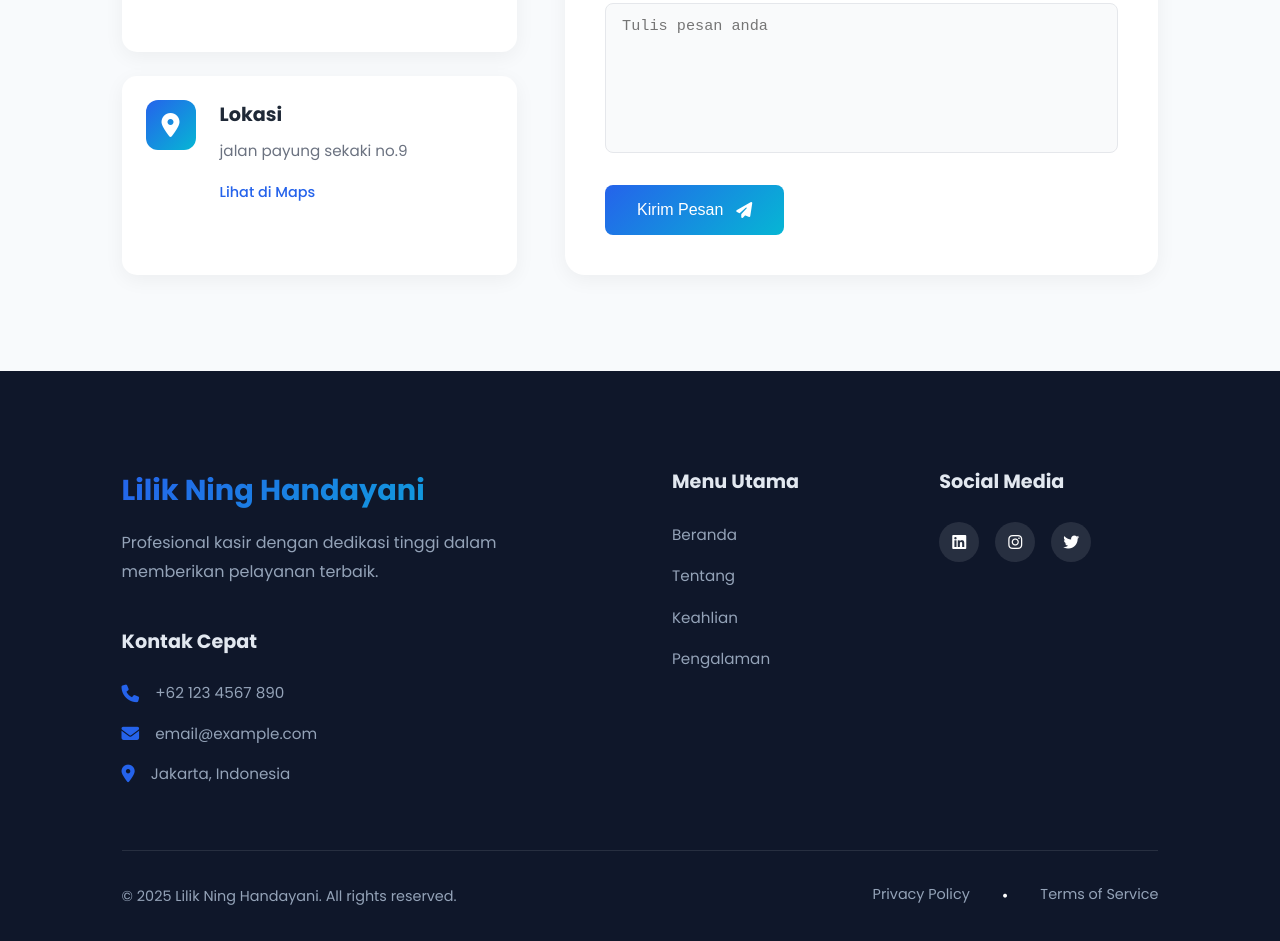
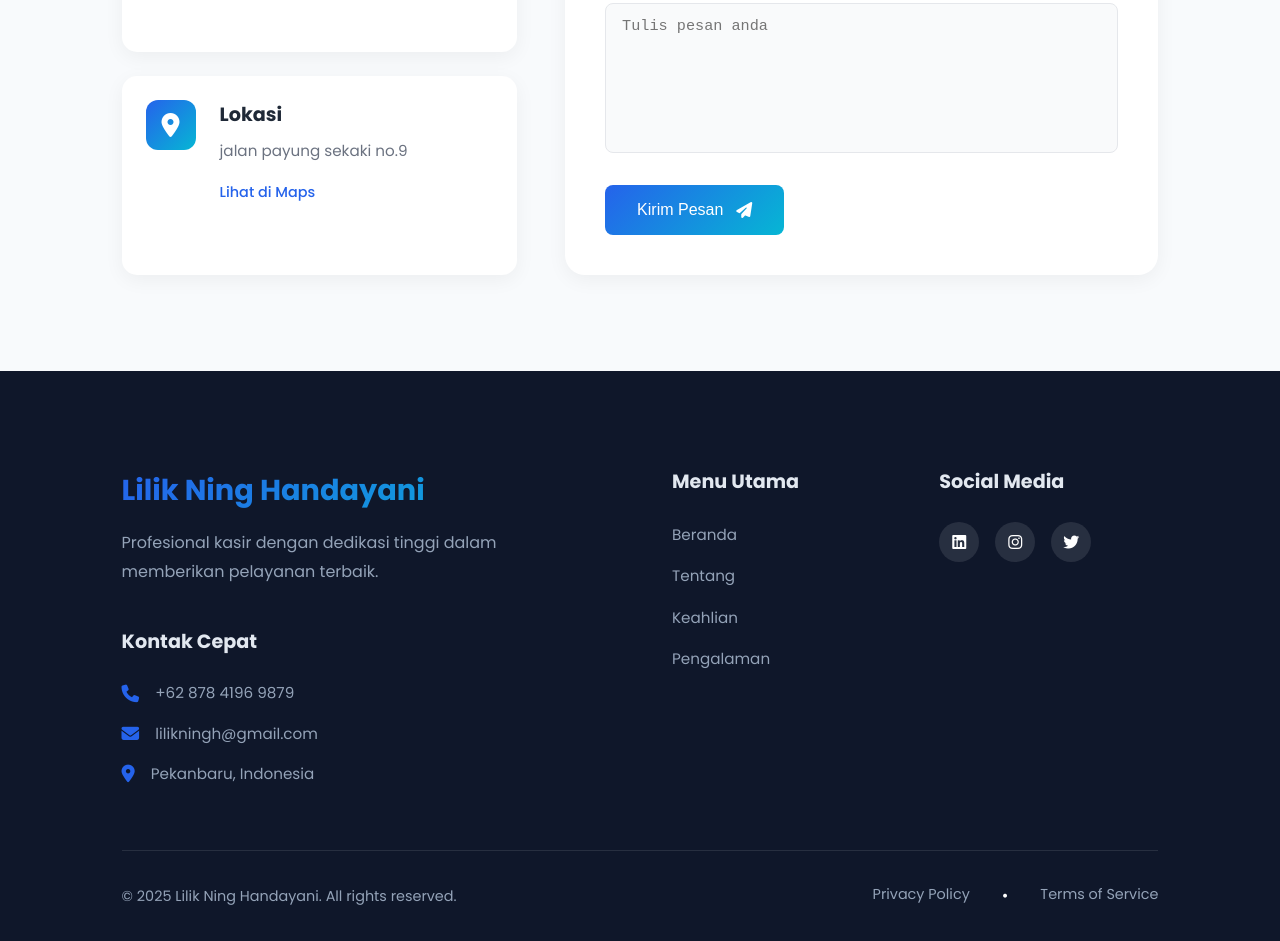
Before and after one commit to M4sr/lilik-ning-handayani, a plain HTML site: page index.html in a window 1280 px wide. Shown: the part 6032-6973 px from the top of the page. Drawn offline with nearby package versions, Linux system fonts and the light colour scheme; grey boxes are pictures that could not be loaded.

Commit message:
update all

```diff
--- a/index.html
+++ b/index.html
@@ -3,7 +3,7 @@
 <head>
     <meta charset="UTF-8">
     <meta name="viewport" content="width=device-width, initial-scale=1.0">
-    <title>Portofolio Profesional</title>
+    <title>Lilik Ning Handayani</title>
     <!-- Font Awesome -->
     <link rel="stylesheet" href="https://cdnjs.cloudflare.com/ajax/libs/font-awesome/6.4.0/css/all.min.css">
     <!-- AOS Animation -->
@@ -466,9 +466,9 @@
                     </div>
                     <div class="footer-contact">
                         <h4>Kontak Cepat</h4>
-                        <p><i class="fas fa-phone"></i> +62 123 4567 890</p>
-                        <p><i class="fas fa-envelope"></i> email@example.com</p>
-                        <p><i class="fas fa-map-marker-alt"></i> Jakarta, Indonesia</p>
+                        <p><i class="fas fa-phone"></i> +62 878 4196 9879</p>
+                        <p><i class="fas fa-envelope"></i> lilikningh@gmail.com</p>
+                        <p><i class="fas fa-map-marker-alt"></i> Pekanbaru, Indonesia</p>
                     </div>
                 </div>
 
```
